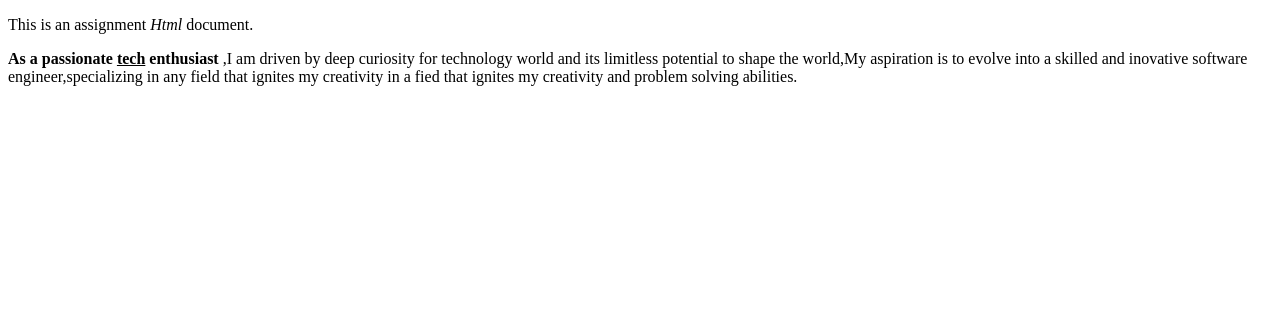
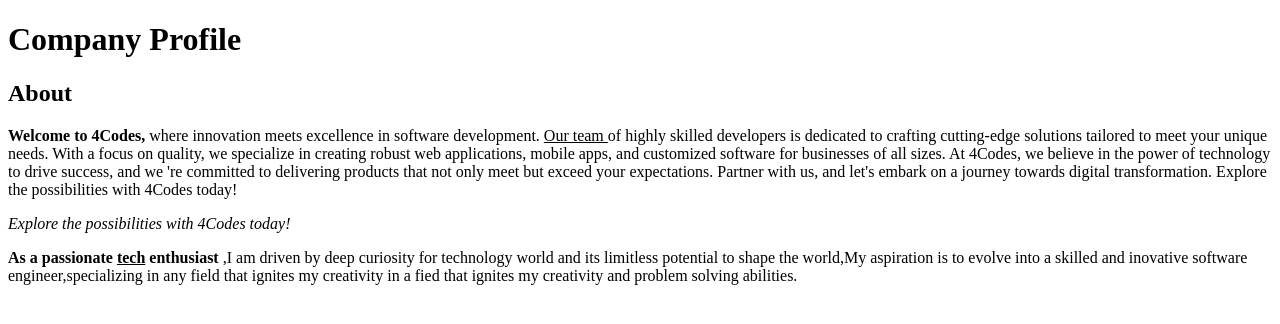
Before and after one commit to HellenAchiengNyandara/AZ-Fronted-HTMLCSS, a plain HTML site: page index.html in a window 1280 px wide. Drawn offline with Linux system fonts and the light colour scheme.

Commit message:
Revison2

```diff
--- a/index.html
+++ b/index.html
@@ -2,15 +2,27 @@
 <html lang="en">
 
 <head>
+
+    <!--meta tags-->
     <meta charset="UTF-8">
     <meta name="viewport" content="width=device-width, initial-scale=1.0">
-    <title>My HTML Page</title>
+    <link rel="icon" href="favicon-16x16.png" sizes="16x16" type="image/png">
+
+    <title>4Codes tech company</title>
 </head>
 
 <body>
+    <!--Heading tags-->
+    <h1>Company Profile</h1>
+    <h2>About</h2>
+    <!--A paragraph about a company i intend to start it has various Html tags-->
+    <p>
+        <b>Welcome to 4Codes,</b> where innovation meets excellence in software development.
+        <u>Our team </u>of highly skilled developers is dedicated to crafting cutting-edge solutions tailored to meet your unique needs. With a focus on quality, we specialize in creating robust web applications, mobile apps, and customized software for
+        businesses of all sizes. At 4Codes, we believe in the power of technology to drive success, and we 're committed to delivering products that not only meet but exceed your expectations. Partner with us, and let's embark on a journey towards digital
+        transformation. Explore the possibilities with 4Codes today!</p> <i>Explore the possibilities with 4Codes today!</i></p>
 
-    <p> This is an assignment
-        <i>Html</i> document.</p>
+    <!--Basic introductio about myself-->
     <p><b>As a passionate <u>tech</u> enthusiast </b>,I am driven by deep curiosity for technology world and its limitless potential to shape the world,My aspiration is to evolve into a skilled and inovative software engineer,specializing in any field that
         ignites my creativity in a fied that ignites my creativity and problem solving abilities.</p>
 </body>
```
